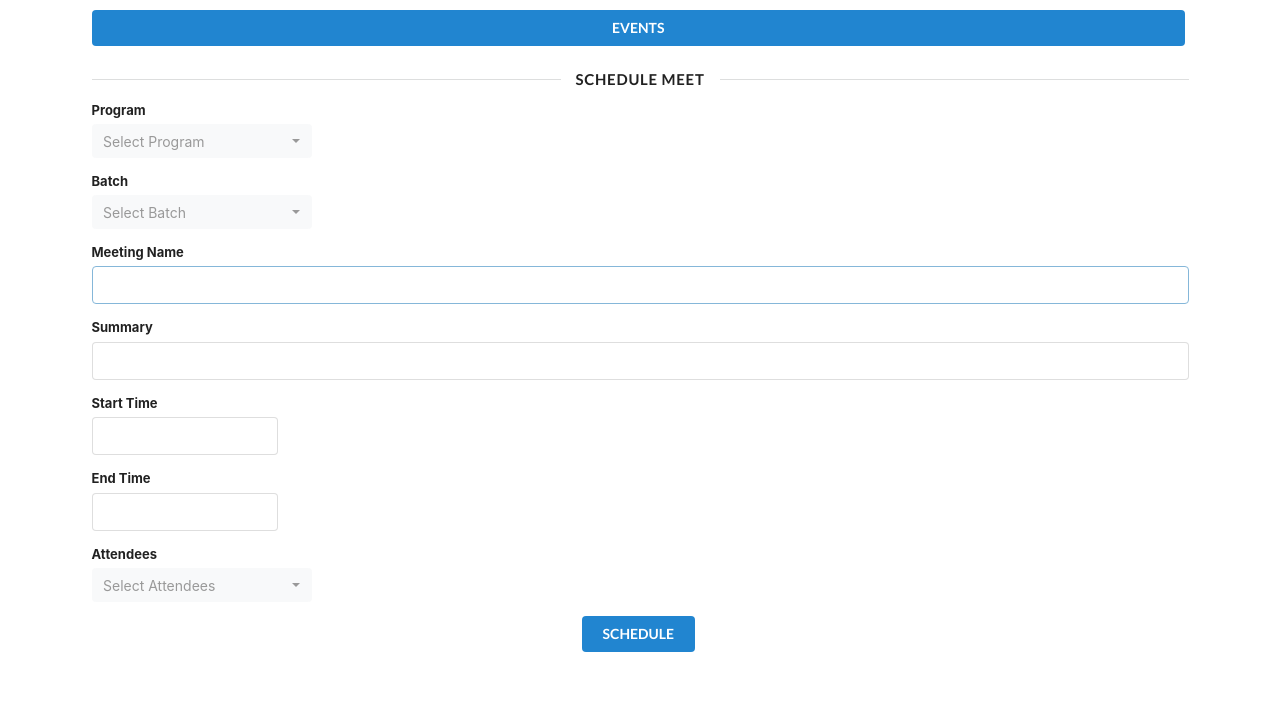
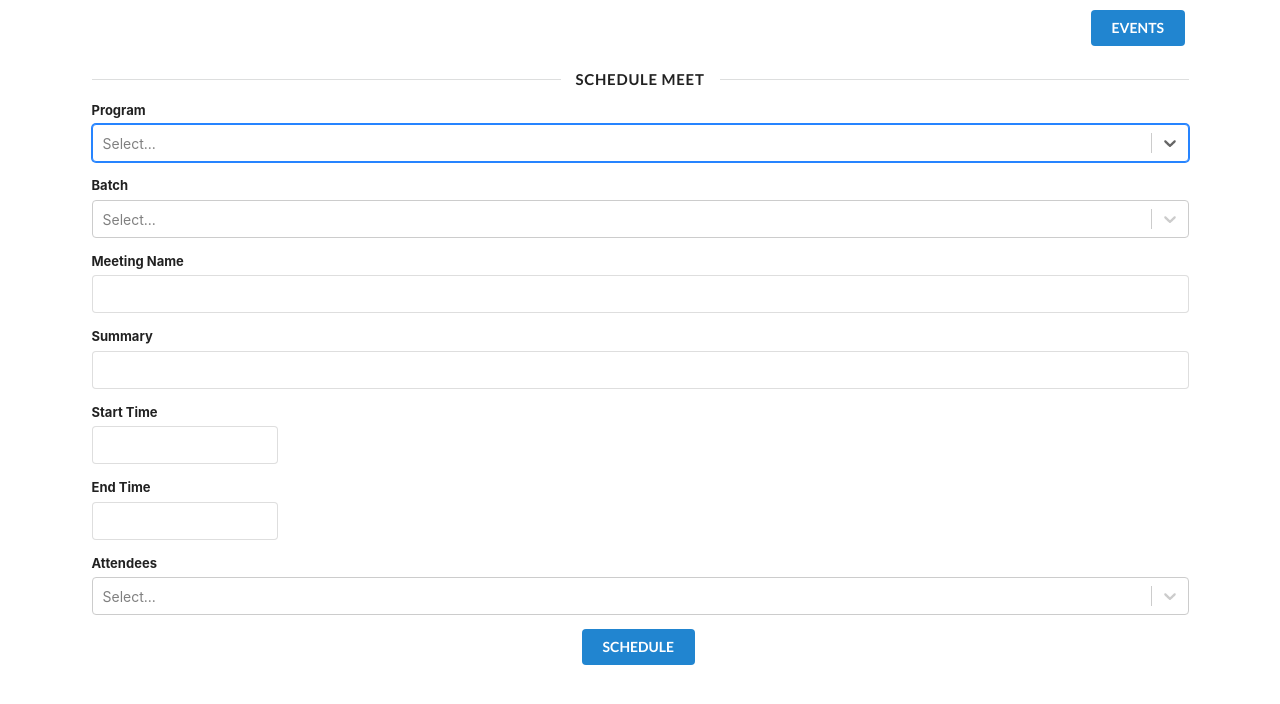
Before and after one commit to KSVarun/meet-ing, a React (Create React App) app: page /schedule in a window 1280 px wide. Shown: the top 704 px of the page. Built offline with nearby package versions, Linux system fonts and the light colour scheme.

Commit message:
stable-need to add form validation

```diff
--- a/package.json
+++ b/package.json
@@ -16,6 +16,7 @@
     "react-dom": "^16.13.1",
     "react-router-dom": "^5.2.0",
     "react-scripts": "3.4.1",
+    "react-select": "^3.1.0",
     "uuid": "^3.4.0"
   },
   "scripts": {
--- a/src/components/Events.js
+++ b/src/components/Events.js
@@ -1,5 +1,6 @@
 import React, { useEffect, useState } from "react";
 import { Link } from "react-router-dom";
+import moment from "moment";
 
 import { deleteEvent } from "../api/Schedule";
 
@@ -29,9 +30,17 @@ const Events = () => {
       var events = JSON.parse(localStorage.getItem("events"));
       return (
         <div>
-          <Link to="/schedule" className="ui primary button">
-            CREATE MEET
-          </Link>
+          <div
+            style={{
+              display: "flex",
+              justifyContent: "flex-end",
+              alignItems: "center",
+            }}
+          >
+            <Link to="/schedule" className="ui primary button">
+              CREATE MEET
+            </Link>
+          </div>
 
           <h4 className="ui horizontal divider header">EVENTS</h4>
           <div className={parentLoadDiv}>
@@ -62,8 +71,12 @@ const Events = () => {
                     ></i>
                     <div className="header">{e.summary}</div>
                     <div className="description">{e.description}</div>
-                    <div className="description">{e.startDateTime}</div>
-                    <div className="description">{e.endDateTime}</div>
+                    <div className="description">
+                      {moment(e.startDateObj).format("MMMM Do YYYY, h:mm A")}
+                    </div>
+                    <div className="description">
+                      {moment(e.endDateObj).format("MMMM Do YYYY, h:mm A")}
+                    </div>
                     <a
                       href={e.meetURL}
                       target="_blank"
@@ -82,17 +95,18 @@ const Events = () => {
     } else {
       return (
         <div>
-          <Link
+          <div
             style={{
               display: "flex",
-              justifyContent: "center",
+              justifyContent: "flex-end",
               alignItems: "center",
             }}
-            to="/schedule"
-            className="ui primary button"
           >
-            CREATE MEET
-          </Link>
+            <Link to="/schedule" className="ui primary button">
+              CREATE MEET
+            </Link>
+          </div>
+
           <h4 className="ui horizontal divider header">EVENTS</h4>
           <div
             style={{
--- a/src/components/MeetForm.js
+++ b/src/components/MeetForm.js
@@ -4,6 +4,7 @@ import DatePicker from "react-datepicker";
 import moment from "moment";
 import uuid from "uuid/v4";
 import { Link, useHistory } from "react-router-dom";
+import Select from "react-select";
 
 import "react-datepicker/dist/react-datepicker.css";
 
@@ -20,13 +21,25 @@ const MeetForm = (props) => {
   const [buttonMsg, setButtonMsg] = useState("SCHEDULE");
 
   const attendees = [
-    { name: "Alex", email: "alex@gmail.com" },
-    { name: "Jarvis", email: "jarvis@gmail.com" },
-    { name: "Siri", email: "siri@gmail.com" },
-    { name: "Cortana", email: "cortana@gmail.com" },
-    { name: "Alexa", email: "alexa@gmail.com" },
-    { name: "Eric", email: "eric@gmail.com" },
-    { name: "Elliot", email: "elliot@gmail.com" },
+    { label: "Alex", value: "alex@gmail.com" },
+    { label: "Jarvis", value: "jarvis@gmail.com" },
+    { label: "Siri", value: "siri@gmail.com" },
+    { label: "Cortana", value: "cortana@gmail.com" },
+    { label: "Alexa", value: "alexa@gmail.com" },
+    { label: "Eric", value: "eric@gmail.com" },
+    { label: "Elliot", value: "elliot@gmail.com" },
+  ];
+
+  const program = [
+    { label: "Group 1", value: "Group 1" },
+    { label: "Group 2", value: "Group 2" },
+    { label: "Group 3", value: "Group 3" },
+  ];
+
+  const batch = [
+    { label: "A", value: "A" },
+    { label: "B", value: "B" },
+    { label: "C", value: "C" },
   ];
 
   useEffect(() => {
@@ -37,7 +50,7 @@ const MeetForm = (props) => {
     }
   }, [props.location.state]);
 
-  const handleLS = (reseponse, key) => {
+  const handleLS = (reseponse, key, data) => {
     setButtonClassName("ui primary button");
 
     if (update.length === 0) {
@@ -47,18 +60,14 @@ const MeetForm = (props) => {
       // Add new data to localStorage Array
       existing.push({
         key: key,
+        program: data.program,
+        batch: data.batch,
         summary: schedule.summary,
         description: schedule.description,
-        startDateTime: moment(schedule.startDateTime).format(
-          "MMMM Do YYYY, h:mm A"
-        ),
-        endDateTime: moment(schedule.endDateTime).format(
-          "MMMM Do YYYY, h:mm A"
-        ),
-        attendees: schedule.attendees,
+        attendees: data.attendees,
         eventId: reseponse.data.eventId,
-        startDateObj: schedule.startDateTime,
-        endDateObj: schedule.endDateTime,
+        startDateObj: data.start_date,
+        endDateObj: data.end_date,
         meetURL: reseponse.data.url,
       });
 
@@ -71,18 +80,14 @@ const MeetForm = (props) => {
       );
       updatedEvents.push({
         key: key,
+        program: data.program,
+        batch: data.batch,
         summary: schedule.summary,
         description: schedule.description,
-        startDateTime: moment(schedule.startDateTime).format(
-          "MMMM Do YYYY, h:mm A"
-        ),
-        endDateTime: moment(schedule.endDateTime).format(
-          "MMMM Do YYYY, h:mm A"
-        ),
-        attendees: schedule.attendees,
+        attendees: data.attendees,
         eventId: reseponse.data.eventId,
-        startDateObj: schedule.startDateTime,
-        endDateObj: schedule.endDateTime,
+        startDateObj: data.start_date,
+        endDateObj: data.end_date,
         meetURL: reseponse.data.url,
       });
       localStorage.setItem("events", JSON.stringify(updatedEvents));
@@ -93,9 +98,9 @@ const MeetForm = (props) => {
     setButtonClassName("ui primary loading button");
 
     if (update.length === 0) {
-      var updatedSummary = String(data.program).concat(
+      var updatedSummary = String(data.program.value).concat(
         " - ",
-        String(data.batch),
+        String(data.batch.value),
         " - ",
         String(data.summary)
       );
@@ -105,7 +110,7 @@ const MeetForm = (props) => {
         description: data.meeting_name,
         startDateTime: moment(data.start_date).format(),
         endDateTime: moment(data.end_date).format(),
-        attendees: data.attendees,
+        attendees: data.attendees.map((a) => a.value),
       };
 
       return await addEvent(schedule);
@@ -123,76 +128,81 @@ const MeetForm = (props) => {
 
   return (
     <div>
-      <Link
+      <div
         style={{
           display: "flex",
-          justifyContent: "center",
+          justifyContent: "flex-end",
           alignItems: "center",
         }}
-        to="/"
-        className="ui primary button"
       >
-        EVENTS
-      </Link>
+        <Link to="/" className="ui primary button">
+          EVENTS
+        </Link>
+      </div>
       <h4 className="ui horizontal divider header">{buttonMsg} MEET</h4>
       <Formik
         enableReinitialize
         initialValues={{
-          program: "",
-          batch: "",
+          program: update.length > 0 ? props.location.state.program : "",
+          batch: update.length > 0 ? props.location.state.batch : "",
           meeting_name: update.length > 0 ? props.location.state.summary : "",
-          start_date: "",
-          end_date: "",
-          attendees: [],
+          start_date:
+            update.length > 0
+              ? new Date(props.location.state.startDateObj)
+              : "",
+          end_date:
+            update.length > 0 ? new Date(props.location.state.endDateObj) : "",
+          attendees: update.length > 0 ? props.location.state.attendees : "",
           summary: update.length > 0 ? props.location.state.description : "",
         }}
         onSubmit={(data, { resetForm }) => {
           handleSubmit(data)
             .then((reseponse) => {
-              handleLS(reseponse, uuid());
+              handleLS(reseponse, uuid(), data);
             })
             .then(() => {
               history.push("/");
             })
-            .catch((err) => console.log(err));
-
-          resetForm();
+            .catch((err) => {
+              setButtonClassName("ui primary button");
+              console.log(err);
+            });
         }}
       >
-        {({ values, setFieldValue, handleChange }) => (
+        {({ values, setFieldValue, handleChange, setFieldTouched }) => (
           <Form className="ui form">
             <div className="field">
               <label>Program</label>
-              <select
-                className="selectpicker"
+              <Select
+                autoFocus
                 name="program"
-                title="Select Program"
-                onChange={handleChange}
-                disabled={disabled}
-              >
-                <option>Grade 1</option>
-                <option>Grade 2</option>
-                <option>Grade 3</option>
-              </select>
+                options={program}
+                className="basic-single"
+                classNamePrefix="select"
+                onChange={(value) => {
+                  setFieldValue("program", value);
+                }}
+                value={values.program}
+                isDisabled={disabled}
+              />
             </div>
             <div className="field">
               <label>Batch</label>
-              <select
-                className="selectpicker"
+              <Select
                 name="batch"
-                title="Select Batch"
-                onChange={handleChange}
-                disabled={disabled}
-              >
-                <option>A</option>
-                <option>B</option>
-                <option>C</option>
-              </select>
+                options={batch}
+                className="basic-single"
+                classNamePrefix="select"
+                onChange={(value) => {
+                  setFieldValue("batch", value);
+                }}
+                value={values.batch}
+                isDisabled={disabled}
+              />
             </div>
             <div className="field">
               <label>Meeting Name</label>
               <Field
-                autoFocus
                 name="meeting_name"
                 type="text"
                 disabled={disabled}
@@ -214,6 +224,7 @@ const MeetForm = (props) => {
                 onChange={(date) => {
                   setFieldValue("start_date", date);
                 }}
+                value={values.start_date}
               />
             </div>
             <div className="field">
@@ -228,31 +239,24 @@ const MeetForm = (props) => {
                 onChange={(date) => {
                   setFieldValue("end_date", date);
                 }}
+                value={values.end_date}
               />
             </div>
             <div className="field">
               <label>Attendees</label>
-              <select
-                className="selectpicker"
-                multiple
+              <Select
+                isMulti
                 name="attendees"
-                data-live-search="true"
-                title="Select Attendees"
-                data-dropup-auto="false"
-                data-actions-box="true"
-                data-size="3"
-                data-selected-text-format="count > 3"
-                onChange={handleChange}
-                disabled={disabled}
-              >
-                {attendees.map((attendee) => {
-                  return (
-                    <option key={attendee.email} value={attendee.email}>
-                      {attendee.name}
-                    </option>
-                  );
-                })}
-              </select>
+                options={attendees}
+                className="basic-multi-select"
+                classNamePrefix="select"
+                onChange={(value) => {
+                  setFieldValue("attendees", value);
+                }}
+                closeMenuOnSelect={false}
+                value={values.attendees}
+                isDisabled={disabled}
+              />
             </div>
             <div
               style={{
```
Also changed, not shown: 1 other file (tests, documents, lock files or other folders).
